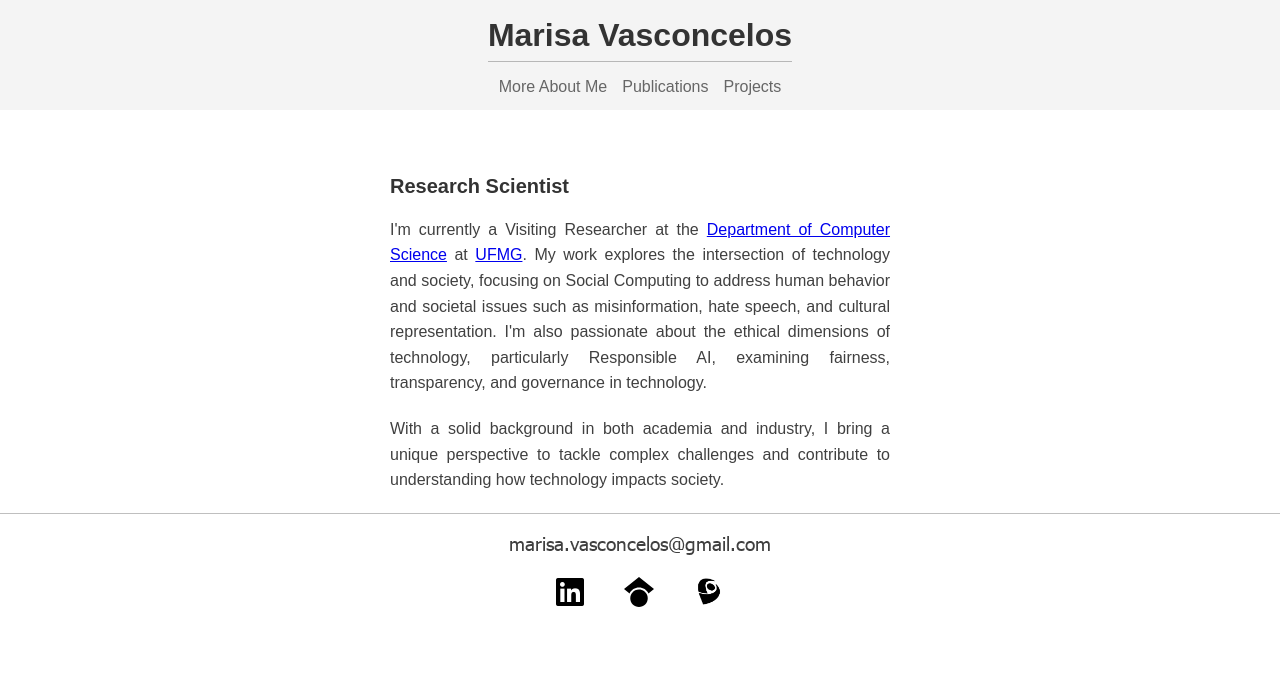
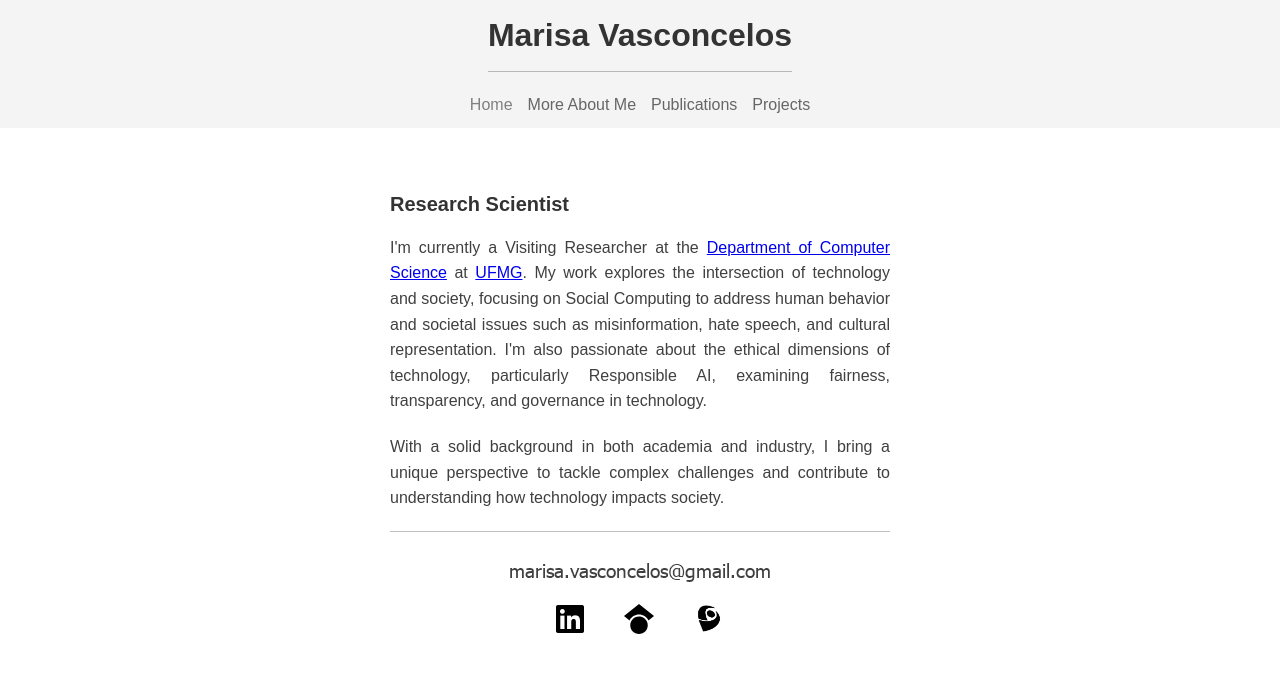
Before and after one commit to marisavas/marisavas.github.io, a Jekyll site: the page built from index.html, in a window 1280 px wide. Shown: the top 673 px of the page. Built offline with Jekyll 4.4.1, drawn with Linux system fonts in a browser that asks for light colours.

Commit message:
add new pages

```diff
--- a/_includes/head.html
+++ b/_includes/head.html
@@ -5,27 +5,26 @@
   <meta http-equiv='pragma' content='no-cache'>
   <meta name="viewport" content="width=device-width, initial-scale=1.0">
   <title>Marisa Vasconcelos</title>
-
-
-
-<title>
-  {% if page.title %}
+  <!-- <title> -->
+  <!-- {% if page.title %}
     {{ page.title | escape }} : {{ site.title }}
   {% else %}
     {{ site.title }} : {{ site.tagline | escape }}
   {% endif %}
-</title>
+  </title> -->
 
- <!-- CSS -->
- <link rel="stylesheet" href="{{ site.baseurl }}/public/css/styles_index.css">
- <link rel="stylesheet" href="{{ site.baseurl }}/public/css/styles_publications.css">
- <link rel="stylesheet" href="https://cdnjs.cloudflare.com/ajax/libs/font-awesome/6.0.0/css/all.min.css">
+
+<link rel="stylesheet" href="https://cdnjs.cloudflare.com/ajax/libs/font-awesome/6.0.0/css/all.min.css">
+<link rel="stylesheet" href="{{ site.baseurl }}/public/css/styles_header.css">
 
 {% if page.custom_css %}
     {% for stylesheet in page.custom_css %}
-    <link rel="stylesheet" href="{{ site.baseurl }}/public/css/{{ stylesheet }}.css">
+      <link rel="stylesheet" href="{{ site.baseurl }}/public/css/{{ stylesheet }}.css">
     {% endfor %}
- {% endif %}
+{% endif %}
+
+
+
 
 {% if site.google_analytics %}
   <script async src="https://www.googletagmanager.com/gtag/js?id={{ site.google_analytics }}"></script>
--- a/_layouts/default.html
+++ b/_layouts/default.html
@@ -14,17 +14,23 @@
         {% endif %}
 
         <header>
-            <div class="container_header"> <!-- New container to centralize content -->
+            <div class="container_header">
                 <div class="name">
                     <h1>Marisa Vasconcelos</h1>
-                <hr style="color:inherit;border:0;border-top:1px solid;opacity:.25;">
+                    <hr style="color:inherit;border:0;border-top:1px solid;opacity:.25;margin-top:10px;margin-bottom:20px;">
                 </div>
 
                 <nav class="links">
-                    <a href="#about">More About Me</a>
-                    <a href="{{ '/publications/' | relative_url }}">Publications</a>
-                    <a href="#projects">Projects</a>
+                    <a href="{% if page.url != '/' %}{{ '/' | relative_url }}{% endif %}" class="{% if page.url == '/' %}inactive{% endif %}">Home</a>
+
+                    <a href="{% if page.url != '/about/' %}{{ '/about/' | relative_url }}{% endif %}" class="{% if page.url == '/about/' %}inactive{% endif %}">More About Me</a>
+
+                    <a href="{% if page.url != '/publications/' %}{{ '/publications/' | relative_url }}{% endif %}" class="{% if page.url == '/publications/' %}inactive{% endif %}">Publications</a>
+
+                    <a href="{% if page.url != '/projects/' %}{{ '/projects/' | relative_url }}{% endif %}" class="{% if page.url == '/projects/' %}inactive{% endif %}">Projects</a>
+
                 </nav>
+
             </div>
         </header>
 
--- a/index.html
+++ b/index.html
@@ -10,8 +13,9 @@
             <p>I'm currently a Visiting Researcher at the <a href="https://dcc.ufmg.br">Department of Computer Science</a> at <a href="https://ufmg.br/">UFMG</a>. My work explores the intersection of technology and society, focusing on Social Computing to address human behavior and societal issues such as misinformation, hate speech, and cultural representation. I'm also passionate about the ethical dimensions of technology, particularly Responsible AI, examining fairness, transparency, and governance in technology.</p>
 
             <p>With a solid background in both academia and industry, I bring a unique perspective to tackle complex challenges and contribute to understanding how technology impacts society.</p>
+            <hr>
         </section>
-        <hr style="color:inherit;border:0;border-top:1px solid;opacity:.25;">
+
 
         <div class="email">
             <img src="images/email.png"/>
--- /dev/null
+++ b/public/css/styles_header.css
@@ -0,0 +1,90 @@
+* {
+    margin: 0;
+    padding: 0;
+    box-sizing: border-box;
+}
+
+body {
+    font-family: Arial, sans-serif;
+    line-height: 1.6;
+}
+
+header {
+    background-color: #f4f4f4;
+    padding: 10px 0;
+    display: flex;
+    flex-direction: column;
+    align-items: center;
+}
+
+.container {
+    max-width: 900px; /* Maximum width for the centralized content */
+    margin: 0 auto; /* Auto margin left and right to center content */
+    padding: 20px; /* Add padding to the sides */
+    text-align: center;
+}
+
+/* .container_header {
+    margin-right: auto !important;
+    margin-bottom: auto !important;
+    margin: 0 auto;
+} */
+
+.container_header {
+    display: flex;
+    flex-direction: column; /* Stack elements vertically */
+    align-items: center; /* Center horizontally */
+    justify-content: center; /* Center vertically */
+    margin: 0 auto; /* Center the container horizontally */
+    text-align: center; /* Center text */
+}
+
+
+.name h1 {
+    margin: 0;
+    font-size: 32px;
+    color:#333;
+    font-weight: bold;;
+}
+
+/* Styling for the hr */
+.name hr {
+    width: 100%; /* Full width inside the container */
+    /* max-width: 200px;  */
+    margin: 10px auto 20px; /* Add space above and below */
+}
+
+
+
+
+nav.links {
+    display: flex;
+    gap: 15px;
+    /* justify-content: center !important; */
+    justify-content: center; /* Center horizontally */
+    /* margin-top: 12px;  */
+}
+
+
+nav.links a {
+    text-decoration: none;
+    color: #666;
+    transition: color 0.3s ease;
+}
+
+
+nav.links a.active {
+    color: #007bff; /* Highlight active link */
+    font-weight: bold; /* Make the active link bold */
+}
+
+nav.links a:hover {
+    color: #007bff;
+}
+
+nav.links a.inactive {
+    pointer-events: none; /* Disable clicking */
+    color: gray; /* Change the color to gray */
+    text-decoration: none; /* Remove underline */
+    cursor: default; /* Show the default cursor instead of the pointer */
+}
--- a/public/css/styles_index.css
+++ b/public/css/styles_index.css
@@ -1,82 +1,5 @@
-* {
-    margin: 0;
-    padding: 0;
-    box-sizing: border-box;
-}
-
-body {
-    font-family: Arial, sans-serif;
-    line-height: 1.6;
-    /* display: flex;
-    flex-direction: column;
-    min-height: 100vh; */
-}
-
-.container_header {
-    margin-right: auto !important;
-    margin-bottom: auto !important;
-    /* max-width: 900px; Maximum width for the centralized content */
-    margin: 0 auto; /*Auto margin left and right to center content */
-    /* padding: 20px; Add padding to the sides */
-    /* text-align: center; */
-}
-
-
-.container {
-    max-width: 900px; /* Maximum width for the centralized content */
-    margin: 0 auto; /* Auto margin left and right to center content */
-    padding: 20px; /* Add padding to the sides */
-    text-align: center;
-}
-
-
-header {
-    background-color: #f4f4f4;
-    padding: 10px 0;
-    display: flex;
-    flex-direction: column;/*
-    justify-content: space-between;*/
-    align-items: center;
-    /*text-align: center;
-    padding: 10px 20px; */
-
-}
-
-
-.name h1 {
-    margin: 0;
-    font-size: 32px;
-    color:#333;
-    font-weight: bold;;
-    /* padding-bottom: 10px; */
-}
-
-nav.links {
-    /* display: inline-flex; */
-    display: flex;
-    /* justify-content: center; */
-    gap: 15px;
-    justify-content: center !important;
-    margin-top: 12px;
-}
-
-nav.links a {
-    text-decoration: none;
-    color: #666;
-    font-size: 16px;
-    transition: color 0.3s; /* Smooth color transition on hover */
-}
-
-nav.links a:hover {
-    color: #007bff; /* Darker gray on hover for better contrast */
-}
-
 main {
-    /* display: flex;
-    flex-direction: column; */
-    /* padding: 20px; */
     padding: 20px 0;
-
 }
 
 .bio {
@@ -99,6 +22,17 @@
     text-align: justify;
     margin-bottom: 20px;
     -moz-osx-font-smoothing:grayscale;
+}
+
+.bio hr {
+    width:100%;
+    height:10px;
+    color:inherit;
+    border:0;
+    border-top:1px solid;
+    opacity:.25;
+    margin-top:20px;
+    margin-bottom:20px;
 }
 
 
--- a/public/css/styles_publications.css
+++ b/public/css/styles_publications.css
@@ -1,61 +1,9 @@
-* {
-  margin: 0;
-  padding: 0;
-  box-sizing: border-box;
-}
-
-body {
-  font-family: Arial, sans-serif;
-  line-height: 1.6;
-}
-
-header {
-  background-color: #f4f4f4;
-  padding: 10px 0;
-  display: flex;
-  flex-direction: column;
-}
-
-.name h1 {
-  margin: 0;
-  font-size: 32px;
-  color:#333;
-  font-weight: bold;;
-}
-
-nav.links {
-  display: flex;
-  gap: 15px;
-  justify-content: center !important;
-  margin-top: 12px;
-}
-
-nav.links a {
-  text-decoration: none;
-  color: #666;
-  font-size: 16px;
-  transition: color 0.3s; /* Smooth color transition on hover */
-}
-
-nav.links a:hover {
-  color: #007bff; /* Darker gray on hover for better contrast */
-}
-
 main {
   padding: 20px 0;
 }
 
-.container {
-  max-width: 900px; /* Maximum width for the centralized content */
-  margin: 0 auto; /* Auto margin left and right to center content */
-  padding: 20px; /* Add padding to the sides */
-  text-align: center;
-}
-
-.container_header {
-  margin-right: auto !important;
-  margin-bottom: auto !important;
-  margin: 0 auto; /*Auto margin left and right to center content */
+.container-publications {
+  padding: 0px;
 }
 
 
@@ -121,11 +69,13 @@
   border-bottom: 0;
 }
 
-.hr-publications {
+/* .hr-publications {
   border: none;
   border-top: 1px solid #ccc;
   margin: 20px 0;
-}
+} */
+
+
 
 
 
@@ -149,13 +99,15 @@
 }
 
 .publication-section {
-    margin-bottom: 40px;
-    max-width: 600px;
+    max-width: 500px;
     font-size: 16px;
     text-align: left;
     margin: 0 auto;
     line-height: 1.6;
+    margin-bottom: 40px;
 }
+
+
 
 .publication-section h2 {
   font-size: 20px;
@@ -164,6 +116,17 @@
   /* border-bottom: 2px solid #ddd;
   padding-bottom: 10px; */
   margin-bottom: 10px;
+}
+
+.publication-section hr {
+  width:100%;
+  height:10px;
+  color:inherit;
+  border:0;
+  border-top:1px solid;
+  opacity:.25;
+  margin-top:20px;
+  margin-bottom:20px;
 }
 
 
```
Also changed, not shown: other parts of index.html (+3 -0 lines), _pages/about.md (added, +49 -0 lines), _pages/publications.md (+14 -15 lines), public/css/styles_about.css (added, +80 -0 lines), 8 other files.
